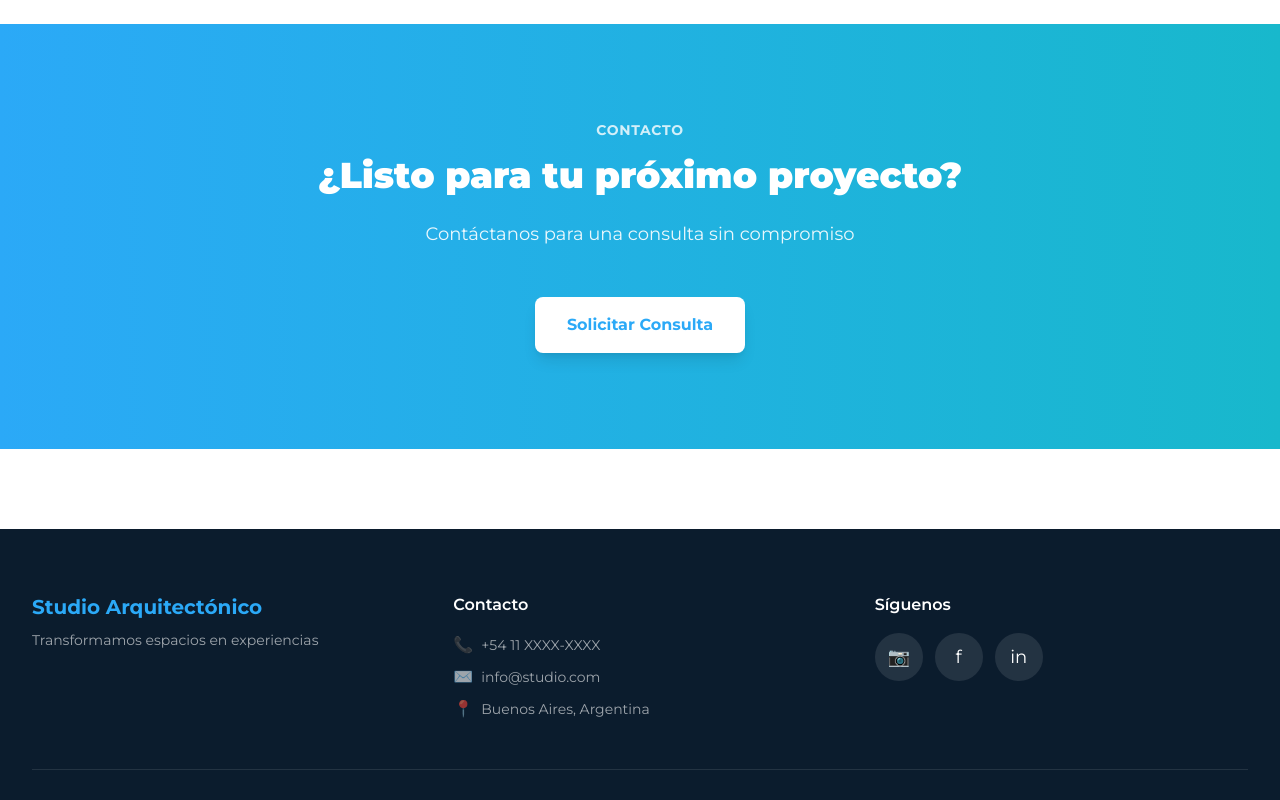
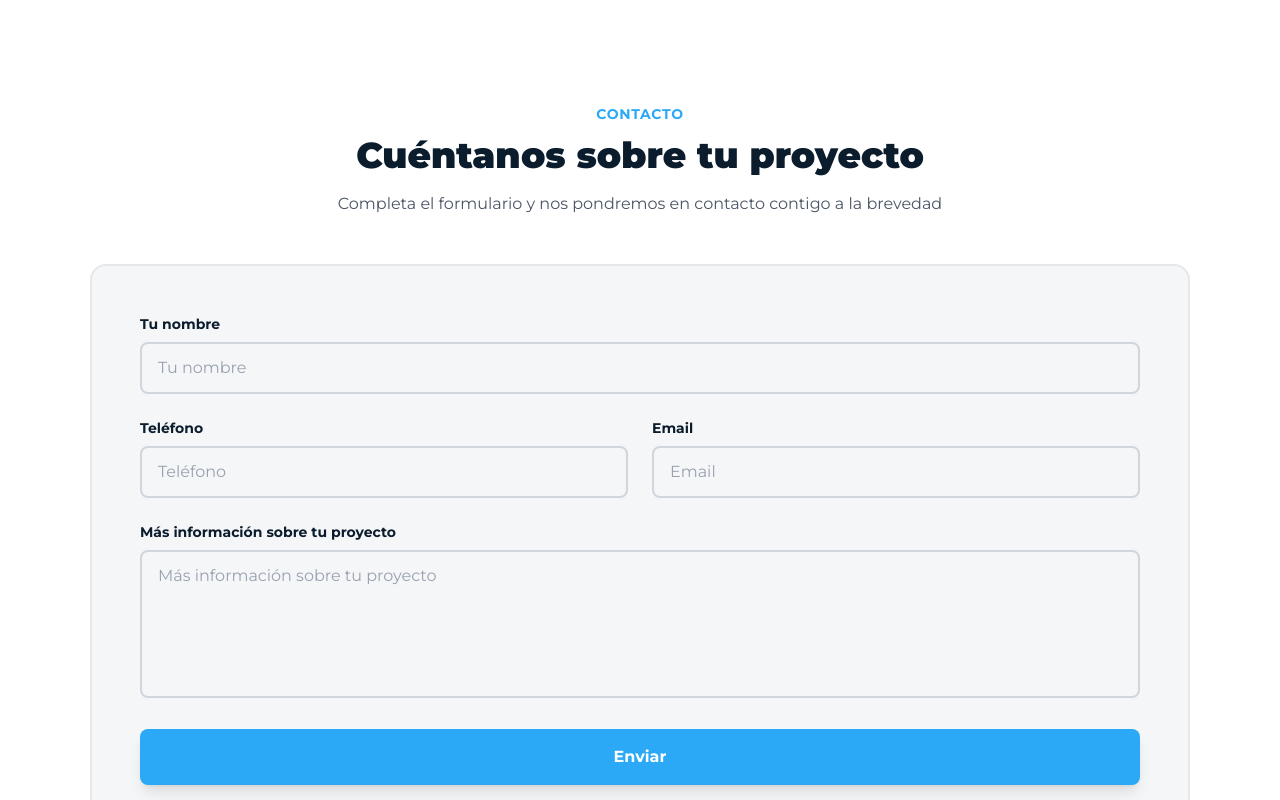
Before and after one commit to JulM10/LandingPages, a Next.js app: page /portfolio in a window 1280 px wide. Shown: the part 3460-4260 px from the top of the page. Built offline with nearby package versions, Linux system fonts and the light colour scheme; no server answers.

Commit message:
agregado form y mejora resposive

```diff
--- a/app/portfolio/page.tsx
+++ b/app/portfolio/page.tsx
@@ -7,6 +7,7 @@ import { Services } from '@/components/portfolio/sections/Services';
 import { Gallery } from '@/components/portfolio/sections/Gallery';
 import { Process } from '@/components/portfolio/sections/Process';
 import { Testimonials } from '@/components/portfolio/sections/Testimonials';
+import { Contact } from '@/components/portfolio/sections/Contact';
 import { Cta } from '@/components/portfolio/sections/Cta';
 
 export default function PortfolioPage() {
@@ -32,6 +33,9 @@ export default function PortfolioPage() {
         {/* Testimonials */}
         <Testimonials {...portfolioConfig.testimonials} />
 
+        {/* Contact */}
+        <Contact {...portfolioConfig.contact} />
+
         {/* CTA */}
         <Cta {...portfolioConfig.cta} />
       </main>
--- /dev/null
+++ b/components/portfolio/sections/Contact.tsx
@@ -0,0 +1,181 @@
+'use client';
+
+import { useState, FormEvent, useEffect } from 'react';
+import { useAnalytics } from '@/lib/analytics';
+import type { PortfolioContactConfig } from '@/types/portfolio.config.types';
+
+export function Contact({
+  eyebrow,
+  title,
+  subtitle,
+  formFields,
+  submitButton,
+}: PortfolioContactConfig) {
+  const { trackFormSubmit } = useAnalytics();
+  const [nombre, setNombre] = useState('');
+  const [telefono, setTelefono] = useState('');
+  const [email, setEmail] = useState('');
+  const [informacion, setInformacion] = useState('');
+  const [enviado, setEnviado] = useState(false);
+  const [loading, setLoading] = useState(false);
+
+  // Escuchar custom event cuando se clickea "Contactarse" desde servicios
+  useEffect(() => {
+    const handleServiceContact = (event: CustomEvent<string>) => {
+      setInformacion(event.detail);
+    };
+
+    window.addEventListener('serviceContact', handleServiceContact as EventListener);
+    return () => window.removeEventListener('serviceContact', handleServiceContact as EventListener);
+  }, []);
+
+  const onSubmit = async (event: FormEvent<HTMLFormElement>) => {
+    event.preventDefault();
+    setLoading(true);
+
+    const formData = new FormData(event.currentTarget);
+    formData.append('access_key', process.env.NEXT_PUBLIC_WEB3FORMS_KEY_JMWEB!);
+
+    try {
+      const response = await fetch('https://api.web3forms.com/submit', {
+        method: 'POST',
+        body: formData,
+      });
+
+      const data = await response.json();
+      if (data.success) {
+        trackFormSubmit('contact', { nombre, telefono, email, informacion });
+        setEnviado(true);
+        setNombre('');
+        setTelefono('');
+        setEmail('');
+        setInformacion('');
+        setTimeout(() => setEnviado(false), 5000);
+      }
+    } catch (error) {
+      console.error('Error:', error);
+    } finally {
+      setLoading(false);
+    }
+  };
+
+  return (
+    <section
+      id="contact"
+      className="w-full py-12 sm:py-16 lg:py-20 px-4 sm:px-6 lg:px-8 bg-white"
+    >
+      <div className="max-w-[1100px] mx-auto">
+        {/* Header */}
+        <div className="text-center mb-12">
+          {eyebrow && (
+            <p className="text-xs sm:text-sm font-bold uppercase tracking-wider text-primary mb-2 sm:mb-3">
+              {eyebrow}
+            </p>
+          )}
+          <h2
+            className="font-black text-2xl sm:text-3xl lg:text-4xl text-dark mb-3 sm:mb-4"
+            style={{
+              fontSize: 'clamp(1.5rem, 5vw, 2.25rem)',
+              lineHeight: 1.1,
+            }}
+          >
+            {title}
+          </h2>
+          {subtitle && (
+            <p className="text-sm sm:text-base text-gray-600 max-w-2xl mx-auto">
+              {subtitle}
+            </p>
+          )}
+        </div>
+
+        {/* Form Container */}
+        <div className="w-full max-w-[1100px] mx-auto bg-light rounded-2xl p-6 sm:p-8 lg:p-12 border-2 border-gray-200 hover:border-primary transition-colors">
+          <form onSubmit={onSubmit} className="space-y-6">
+            {/* Nombre */}
+            <div>
+              <label className="block text-sm font-bold text-dark mb-2">
+                {formFields.nombre}
+              </label>
+              <input
+                type="text"
+                name="nombre"
+                placeholder={formFields.nombre}
+                value={nombre}
+                onChange={(e) => setNombre(e.target.value)}
+                required
+                className="w-full px-4 py-3 border-2 border-gray-300 rounded-lg text-dark placeholder-gray-400 focus:outline-none focus:border-primary transition-colors"
+              />
+            </div>
+
+            {/* Teléfono y Email */}
+            <div className="grid grid-cols-1 sm:grid-cols-2 gap-6">
+              <div>
+                <label className="block text-sm font-bold text-dark mb-2">
+                  {formFields.telefono}
+                </label>
+                <input
+                  type="tel"
+                  name="telefono"
+                  placeholder={formFields.telefono}
+                  value={telefono}
+                  onChange={(e) => setTelefono(e.target.value)}
+                  required
+                  className="w-full px-4 py-3 border-2 border-gray-300 rounded-lg text-dark placeholder-gray-400 focus:outline-none focus:border-primary transition-colors"
+                />
+              </div>
+              <div>
+                <label className="block text-sm font-bold text-dark mb-2">
+                  {formFields.email}
+                </label>
+                <input
+                  type="email"
+                  name="email"
+                  placeholder={formFields.email}
+                  value={email}
+                  onChange={(e) => setEmail(e.target.value)}
+                  required
+                  className="w-full px-4 py-3 border-2 border-gray-300 rounded-lg text-dark placeholder-gray-400 focus:outline-none focus:border-primary transition-colors"
+                />
+              </div>
+            </div>
+
+            {/* Información adicional */}
+            <div>
+              <label className="block text-sm font-bold text-dark mb-2">
+                {formFields.informacion}
+              </label>
+              <textarea
+                name="informacion"
+                placeholder={formFields.informacion}
+                value={informacion}
+                onChange={(e) => setInformacion(e.target.value)}
+                className="w-full px-4 py-3 border-2 border-gray-300 rounded-lg text-dark placeholder-gray-400 focus:outline-none focus:border-primary transition-colors resize-none"
+                rows={5}
+              />
+            </div>
+
+            {/* Button */}
+            <button
+              type="submit"
+              disabled={loading || enviado}
+              className="w-full bg-primary text-white px-6 py-4 rounded-lg font-bold text-base hover:bg-opacity-90 transition shadow-lg hover:shadow-xl disabled:opacity-60 disabled:cursor-not-allowed"
+            >
+              {loading ? 'Enviando...' : enviado ? '✓ Enviado!' : submitButton}
+            </button>
+
+            {/* Success Message */}
+            {enviado && (
+              <p className="text-center text-primary font-semibold text-sm">
+                ¡Gracias! Te contactaremos pronto.
+              </p>
+            )}
+
+            {/* Hidden fields */}
+            <input type="hidden" name="from_name" value="Portfolio Contact Form" />
+            <input type="hidden" name="subject" value="Nueva solicitud de contacto" />
+          </form>
+        </div>
+      </div>
+    </section>
+  );
+}
--- a/components/portfolio/sections/Hero.tsx
+++ b/components/portfolio/sections/Hero.tsx
@@ -1,5 +1,6 @@
 'use client';
 
+import { useState, useEffect } from 'react';
 import { useAnalytics } from '@/lib/analytics';
 import { useInView } from '@/lib/useInView';
 import type { PortfolioHeroConfig } from '@/types/portfolio.config.types';
@@ -14,6 +15,18 @@ export function Hero({
 }: PortfolioHeroConfig) {
   const ref = useInView('portfolio_hero');
   const { trackCTAClick } = useAnalytics();
+  const [isDesktop, setIsDesktop] = useState(false);
+
+  // Detectar si es desktop para aplicar parallax
+  useEffect(() => {
+    const checkDesktop = () => {
+      setIsDesktop(window.innerWidth >= 768); // md breakpoint
+    };
+
+    checkDesktop();
+    window.addEventListener('resize', checkDesktop);
+    return () => window.removeEventListener('resize', checkDesktop);
+  }, []);
 
   const handleCtaClick = () => {
     trackCTAClick(cta.label, 'hero', cta.href);
@@ -32,7 +45,7 @@ export function Hero({
             className="w-full h-full bg-cover bg-center"
             style={{
               backgroundImage: `url('${background.src}')`,
-              backgroundAttachment: 'fixed',
+              backgroundAttachment: isDesktop ? 'fixed' : 'scroll',
             }}
           />
         ) : (
--- a/components/portfolio/sections/Services.tsx
+++ b/components/portfolio/sections/Services.tsx
@@ -18,9 +18,13 @@ export function Services({
 
   const handleContactClick = (serviceTitle: string) => {
     trackCTAClick('Contactarse', `service_${serviceTitle}`, '#contact');
+    // Disparar evento para pre-llenar el formulario con el nombre del servicio
+    window.dispatchEvent(new CustomEvent('serviceContact', { detail: `Estoy interesado en: ${serviceTitle}` }));
     // Scroll a la sección de contacto
-    const contactSection = document.getElementById('contact');
-    contactSection?.scrollIntoView({ behavior: 'smooth' });
+    setTimeout(() => {
+      const contactSection = document.getElementById('contact');
+      contactSection?.scrollIntoView({ behavior: 'smooth' });
+    }, 100);
   };
 
   return (
--- a/config/portfolio.config.ts
+++ b/config/portfolio.config.ts
@@ -159,6 +159,19 @@ export const portfolioConfig: PortfolioPageConfig = {
     ],
   },
 
+  contact: {
+    eyebrow: 'Contacto',
+    title: 'Cuéntanos sobre tu proyecto',
+    subtitle: 'Completa el formulario y nos pondremos en contacto contigo a la brevedad',
+    formFields: {
+      nombre: 'Tu nombre',
+      telefono: 'Teléfono',
+      email: 'Email',
+      informacion: 'Más información sobre tu proyecto',
+    },
+    submitButton: 'Enviar',
+  },
+
   cta: {
     eyebrow: 'Contacto',
     title: '¿Listo para tu próximo proyecto?',
--- a/types/portfolio.config.types.ts
+++ b/types/portfolio.config.types.ts
@@ -149,6 +149,20 @@ export interface PortfolioStickyBarConfig {
   subtitle?: string;
 }
 
+// Contact - Form Section
+export interface PortfolioContactConfig {
+  eyebrow?: string;
+  title: string;
+  subtitle?: string;
+  formFields: {
+    nombre: string;
+    telefono: string;
+    email: string;
+    informacion: string;
+  };
+  submitButton: string;
+}
+
 // Full Portfolio Config
 export interface PortfolioPageConfig {
   header: PortfolioHeaderConfig;
@@ -157,6 +171,7 @@ export interface PortfolioPageConfig {
   gallery: PortfolioGalleryConfig;
   process: PortfolioProcessConfig;
   testimonials: PortfolioTestimonialsConfig;
+  contact: PortfolioContactConfig;
   cta: PortfolioCTAConfig;
   footer: PortfolioFooterConfig;
   stickyBar: PortfolioStickyBarConfig;
```
